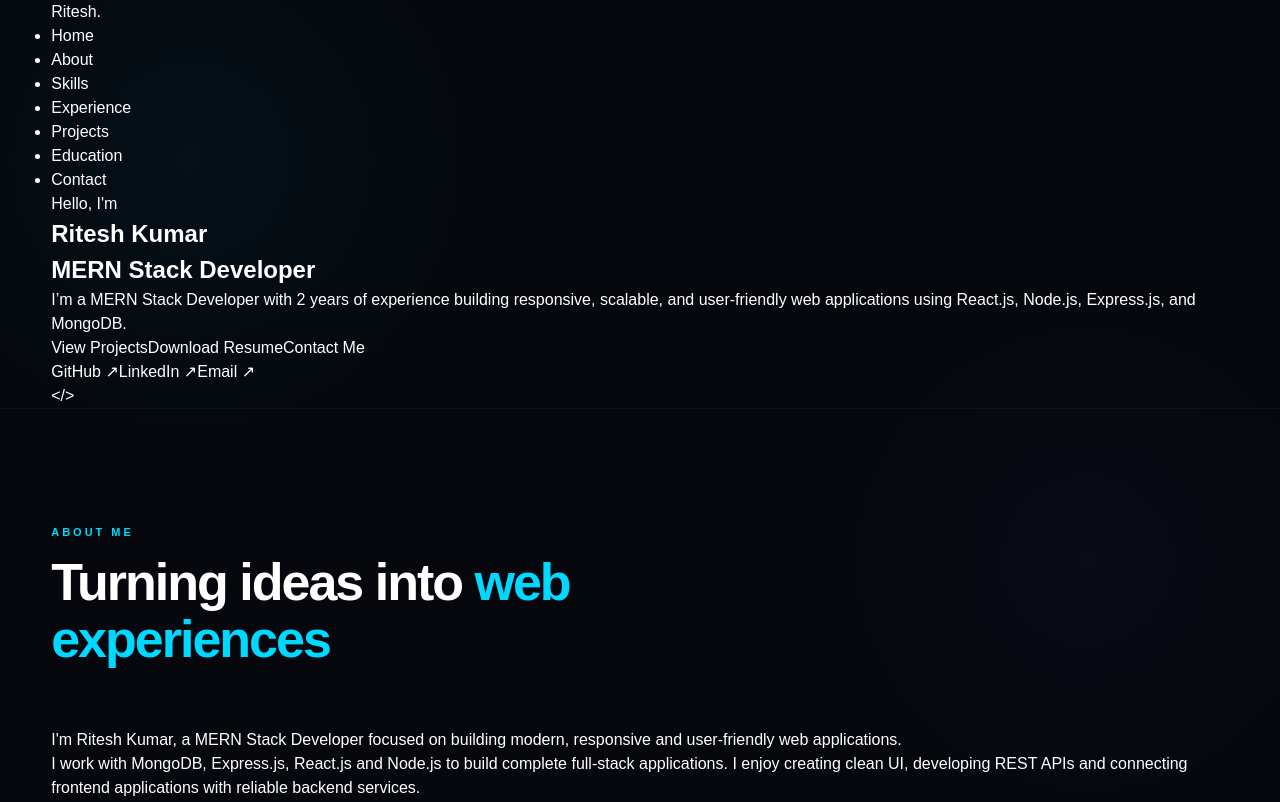
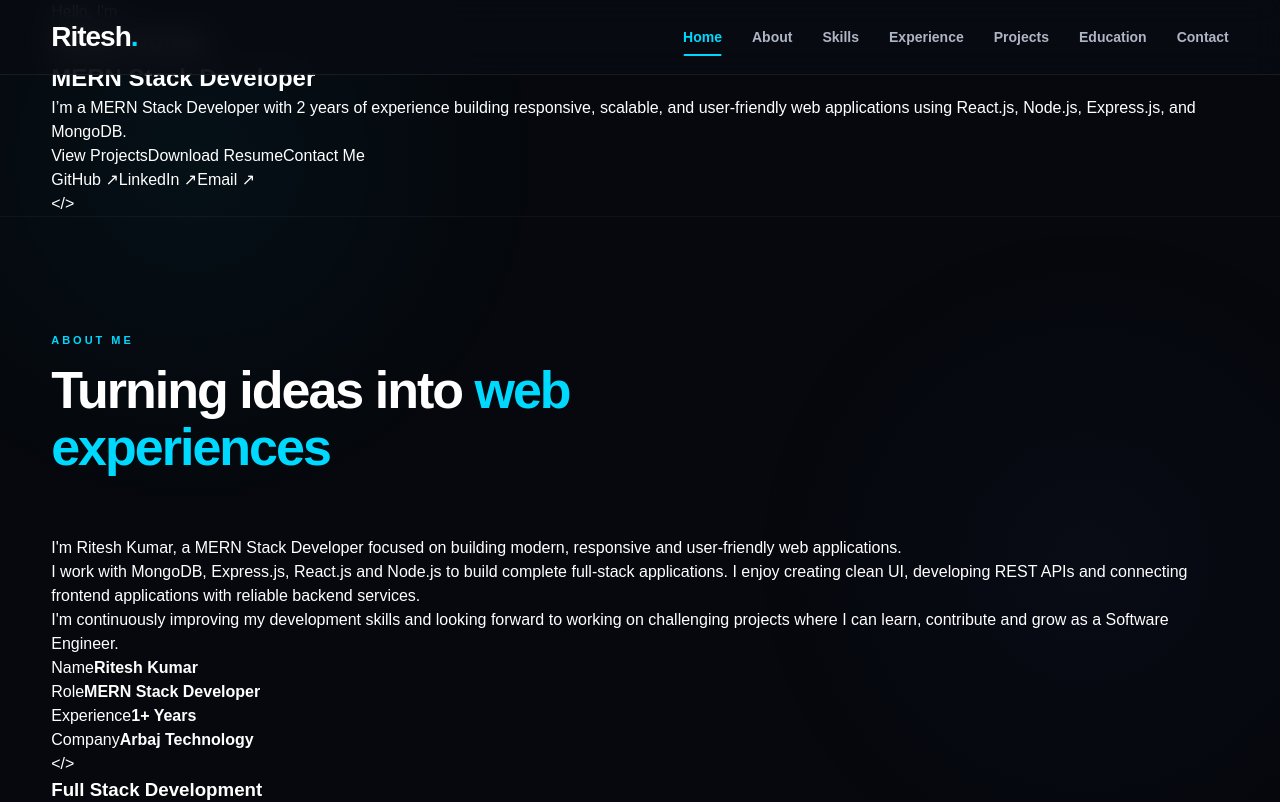
Before and after one commit to itsritesh02/Portfolio, a React (Vite) app in the folder client/: page / in a window 1280 px wide. Shown: the top 802 px of the page. Built offline with nearby package versions, Linux system fonts and the light colour scheme.

Commit message:
Navbar.jsx

```diff
--- a/client/src/components/Navbar.jsx
+++ b/client/src/components/Navbar.jsx
@@ -1,52 +1,93 @@
-import { useState } from "react";
+import { useEffect, useState } from "react";
+import "./Navbar.css";
+
+const navItems = [
+  { name: "Home", id: "home" },
+  { name: "About", id: "about" },
+  { name: "Skills", id: "skills" },
+  { name: "Experience", id: "experience" },
+  { name: "Projects", id: "projects" },
+  { name: "Education", id: "education" },
+  { name: "Contact", id: "contact" },
+];
 
 const Navbar = () => {
   const [menuOpen, setMenuOpen] = useState(false);
+  const [activeSection, setActiveSection] = useState("home");
+  const [scrolled, setScrolled] = useState(false);
 
-  const handleLinkClick = () => {
+  useEffect(() => {
+    const handleScroll = () => {
+      setScrolled(window.scrollY > 30);
+
+      const sections = navItems
+        .map((item) => document.getElementById(item.id))
+        .filter(Boolean);
+
+      const scrollPosition = window.scrollY + 150;
+
+      let currentSection = "home";
+
+      sections.forEach((section) => {
+        if (scrollPosition >= section.offsetTop) {
+          currentSection = section.id;
+        }
+      });
+
+      setActiveSection(currentSection);
+    };
+
+    handleScroll();
+
+    window.addEventListener("scroll", handleScroll);
+
+    return () => {
+      window.removeEventListener("scroll", handleScroll);
+    };
+  }, []);
+
+  const handleLinkClick = (id) => {
     setMenuOpen(false);
+    setActiveSection(id);
   };
 
   return (
-    <nav className="navbar">
+    <nav className={`navbar ${scrolled ? "navbar-scrolled" : ""}`}>
       <div className="container navbar-container">
-        <a href="#home" className="logo">
+
+        <a
+          href="#home"
+          className="logo"
+          onClick={() => handleLinkClick("home")}
+        >
           Ritesh<span>.</span>
         </a>
 
+        <ul className={`nav-links ${menuOpen ? "open" : ""}`}>
+          {navItems.map((item) => (
+            <li key={item.id}>
+              <a
+                href={`#${item.id}`}
+                className={activeSection === item.id ? "active" : ""}
+                onClick={() => handleLinkClick(item.id)}
+              >
+                {item.name}
+              </a>
+            </li>
+          ))}
+        </ul>
+
         <button
           className={`menu-btn ${menuOpen ? "active" : ""}`}
-          onClick={() => setMenuOpen(!menuOpen)}
-          aria-label="Toggle menu"
+          onClick={() => setMenuOpen((prev) => !prev)}
+          aria-label={menuOpen ? "Close menu" : "Open menu"}
+          aria-expanded={menuOpen}
         >
           <span></span>
           <span></span>
           <span></span>
         </button>
 
-        <ul className={`nav-links ${menuOpen ? "open" : ""}`}>
-          <li>
-            <a href="#home" onClick={handleLinkClick}>Home</a>
-          </li>
-          <li>
-            <a href="#about" onClick={handleLinkClick}>About</a>
-          </li>
-          <li>
-            <a href="#skills" onClick={handleLinkClick}>Skills</a>
-          </li>
-          <li>
-            <a href="#experience" onClick={handleLinkClick}>Experience</a>
-          </li>
-          <li>
-            <a href="#projects" onClick={handleLinkClick}>Projects</a>
-          </li>
-          <li>
-            <a href="#education" onClick={handleLinkClick}>Education</a>
-          </li>
-          <li>
-            <a href="#contact" onClick={handleLinkClick}>Contact</a>
-          </li>
-        </ul>
       </div>
     </nav>
   );
```
